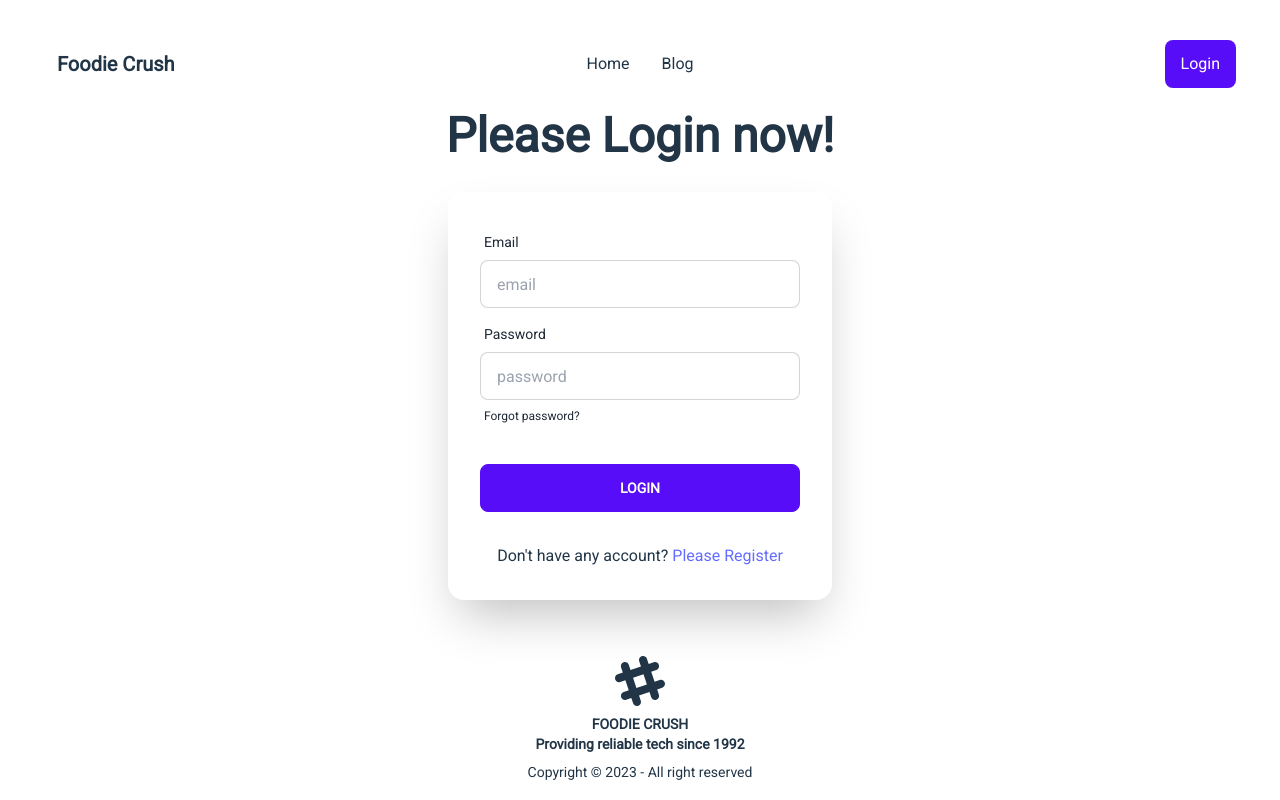
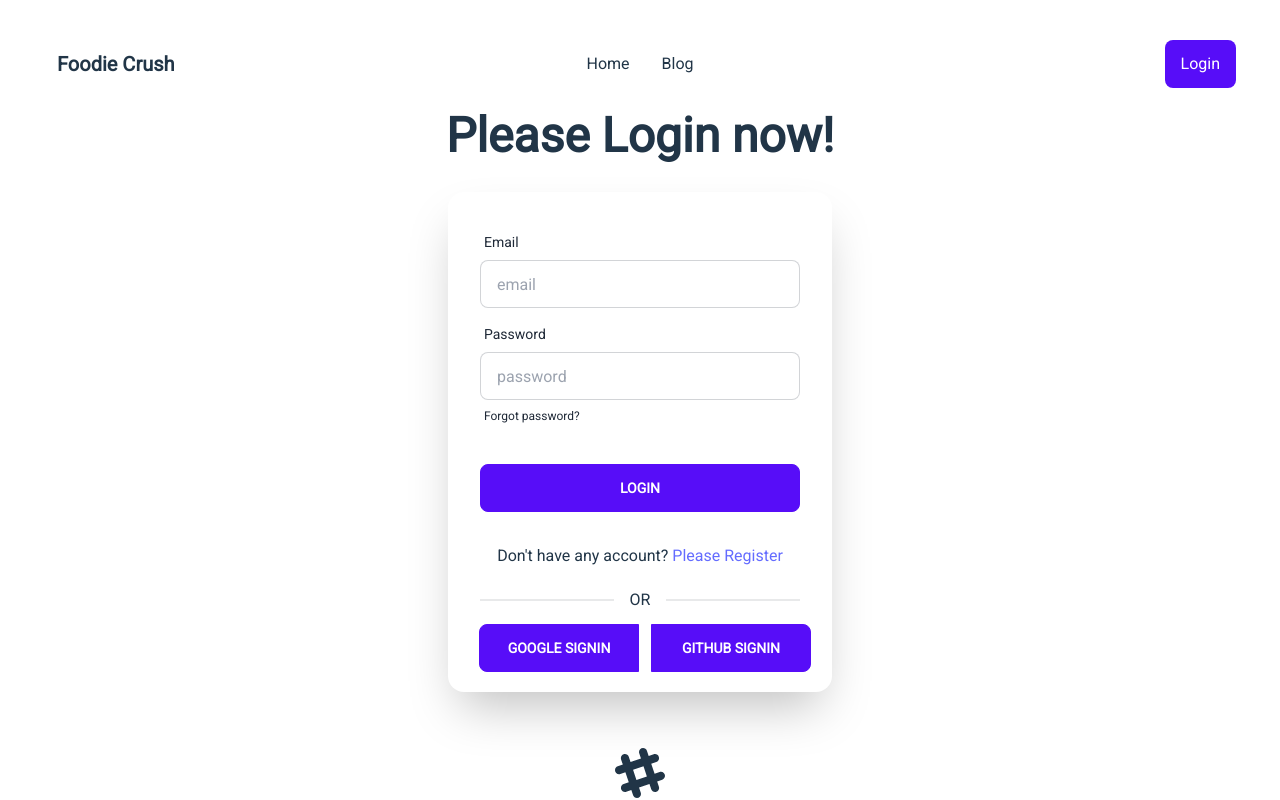
Before and after one commit to rahim-uddin-jsr/chef-recipe-hunter-client, a React (Vite) app: page /login in a window 1280 px wide. Shown: the top 800 px of the page. Built offline with nearby package versions, Linux system fonts and the light colour scheme; no server answers.

Commit message:
github and goolge login feature added

```diff
--- a/package.json
+++ b/package.json
@@ -15,6 +15,7 @@
     "react": "^18.2.0",
     "react-dom": "^18.2.0",
     "react-hot-toast": "^2.4.1",
+    "react-icons": "^4.8.0",
     "react-loader-spinner": "^5.3.4",
     "react-router-dom": "^6.11.0"
   },
--- a/src/Pages/Login/Login.jsx
+++ b/src/Pages/Login/Login.jsx
@@ -5,7 +5,8 @@ import { AuthContext } from "../../context/AuthProvider/AuthProvider";
 
 const Login = () => {
   const navigate = useNavigate();
-  const { loginWithEmailPassword } = useContext(AuthContext);
+  const { loginWithEmailPassword, googleSignIn, githubSignIn } =
+    useContext(AuthContext);
   const handelLogin = (e) => {
     e.preventDefault();
     const form = e.target;
@@ -21,6 +22,26 @@ const Login = () => {
         toast.error(err.message);
       });
   };
+  const handleGoogleSignIn = () => {
+    googleSignIn()
+      .then(() => {
+        toast.success("Google login Success");
+      })
+      .catch((error) => {
+        const errorMessage = error.message;
+        toast.error(errorMessage);
+      });
+  };
+  const handleGithubSignIn = () => {
+    githubSignIn()
+      .then(() => {
+        toast.success("Github login Success");
+      })
+      .catch((error) => {
+        const errorMessage = error.message;
+        toast.error(errorMessage);
+      });
+  };
   return (
     <div className="hero bg-base-100">
       <div className="hero-content flex-col">
@@ -28,7 +49,7 @@ const Login = () => {
           <h1 className="text-5xl font-bold mb-4">Please Login now!</h1>
         </div>
         <div className="card flex-shrink-0 w-full max-w-sm shadow-2xl bg-base-100">
-          <form onSubmit={handelLogin} className="card-body">
+          <form onSubmit={handelLogin} className="pb-2 card-body">
             <div className="form-control">
               <label className="label">
                 <span className="label-text">Email</span>
@@ -66,6 +87,25 @@ const Login = () => {
               </span>
             </div>
           </form>
+          <div className="divider mx-8">OR</div>
+          <div className="flex flex-col w-full px-8 lg:flex-row">
+            <div className="grid flex-grow ">
+              <div className="btn-group mb-5 gap-3">
+                <button
+                  onClick={handleGoogleSignIn}
+                  className="btn  btn-primary w-1/2"
+                >
+                  Google SignIn
+                </button>
+                <button
+                  onClick={handleGithubSignIn}
+                  className="btn btn-primary w-1/2"
+                >
+                  Github SignIn
+                </button>
+              </div>
+            </div>
+          </div>
         </div>
       </div>
     </div>
--- a/src/context/AuthProvider/AuthProvider.jsx
+++ b/src/context/AuthProvider/AuthProvider.jsx
@@ -1,8 +1,11 @@
 import {
   createUserWithEmailAndPassword,
   getAuth,
+  GithubAuthProvider,
+  GoogleAuthProvider,
   onAuthStateChanged,
   signInWithEmailAndPassword,
+  signInWithPopup,
   signOut,
   updateProfile,
 } from "firebase/auth";
@@ -12,6 +15,8 @@ import app from "../../firebase/firebase.config";
 export const AuthContext = createContext();
 
 const AuthProvider = ({ children }) => {
+  const googleProvider = new GoogleAuthProvider();
+  const githubProvider = new GithubAuthProvider();
   const [user, setUser] = useState(null);
   const [isLoading, setIsLoading] = useState(true);
   const auth = getAuth(app);
@@ -20,6 +25,13 @@ const AuthProvider = ({ children }) => {
   };
   const loginWithEmailPassword = (email, password) => {
     return signInWithEmailAndPassword(auth, email, password);
+  };
+
+  const googleSignIn = () => {
+    return signInWithPopup(auth, googleProvider);
+  };
+  const githubSignIn = () => {
+    return signInWithPopup(auth, githubProvider);
   };
   const LogOut = () => {
     return signOut(auth);
@@ -45,6 +57,8 @@ const AuthProvider = ({ children }) => {
     user,
     updateUser,
     isLoading,
+    googleSignIn,
+    githubSignIn,
   };
   return <AuthContext.Provider value={value}>{children}</AuthContext.Provider>;
 };
```
Also changed, not shown: 1 other file (tests, documents, lock files or other folders).
